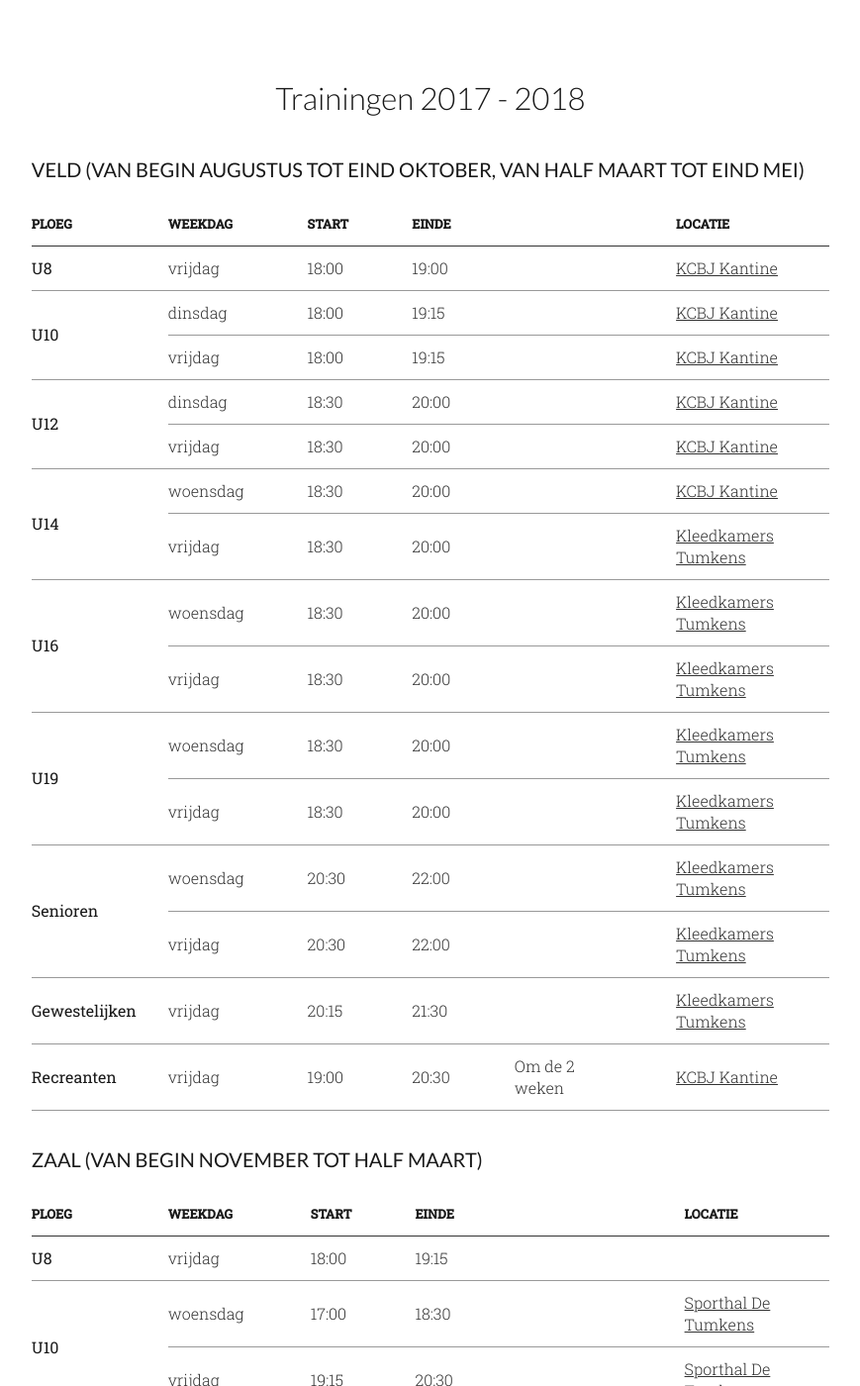
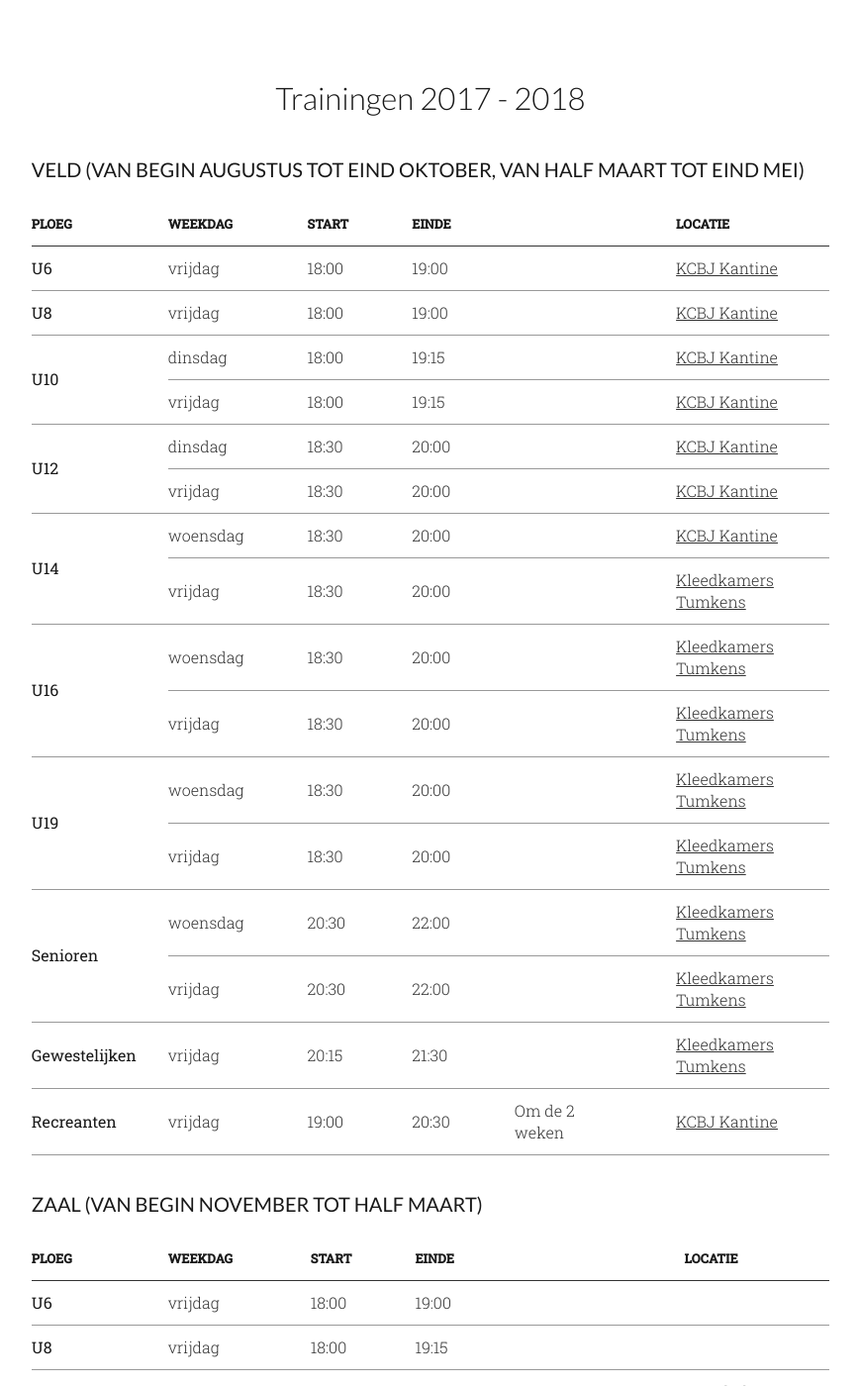
Before and after one commit to kcbj/kcbj.github.io, a Jekyll site: the page built from agenda/index.html, in a window 1280 px wide and 1400 px high, scrolled down 2029 px. Shown: the whole window at 99% size, without its empty margins (205-1074 px from the left). Built offline with Jekyll 4.4.1, drawn with Linux system fonts in a browser that asks for light colours; nearby versions of some CDN libraries.

Commit message:
Added U6

```diff
--- a/_data/training.yml
+++ b/_data/training.yml
@@ -2,6 +2,13 @@ season: 2017 - 2018
 periods:
   - name: veld (van begin augustus tot eind oktober, van half maart tot eind mei)
     teams:
+      - name: U6
+        trainings:
+          - weekday: vrijdag
+            starts_at: "18:00"
+            ends_at: "19:00"
+            start: 2017-10-6 18:00:00
+            location: kantine
       - name: U8
         trainings:
           - weekday: vrijdag
@@ -98,6 +105,12 @@ periods:
             note: Om de 2 weken
   - name: zaal (van begin november tot half maart)
     teams:
+      - name: U6
+        trainings:
+          - weekday: vrijdag
+            starts_at: "18:00"
+            ends_at: "19:00"
+            start: 2017-10-6 18:00:00
       - name: U8
         trainings:
           - weekday: vrijdag
```
Also changed, not shown: _data/teams.yml (+7 -2 lines), Gemfile.lock.
